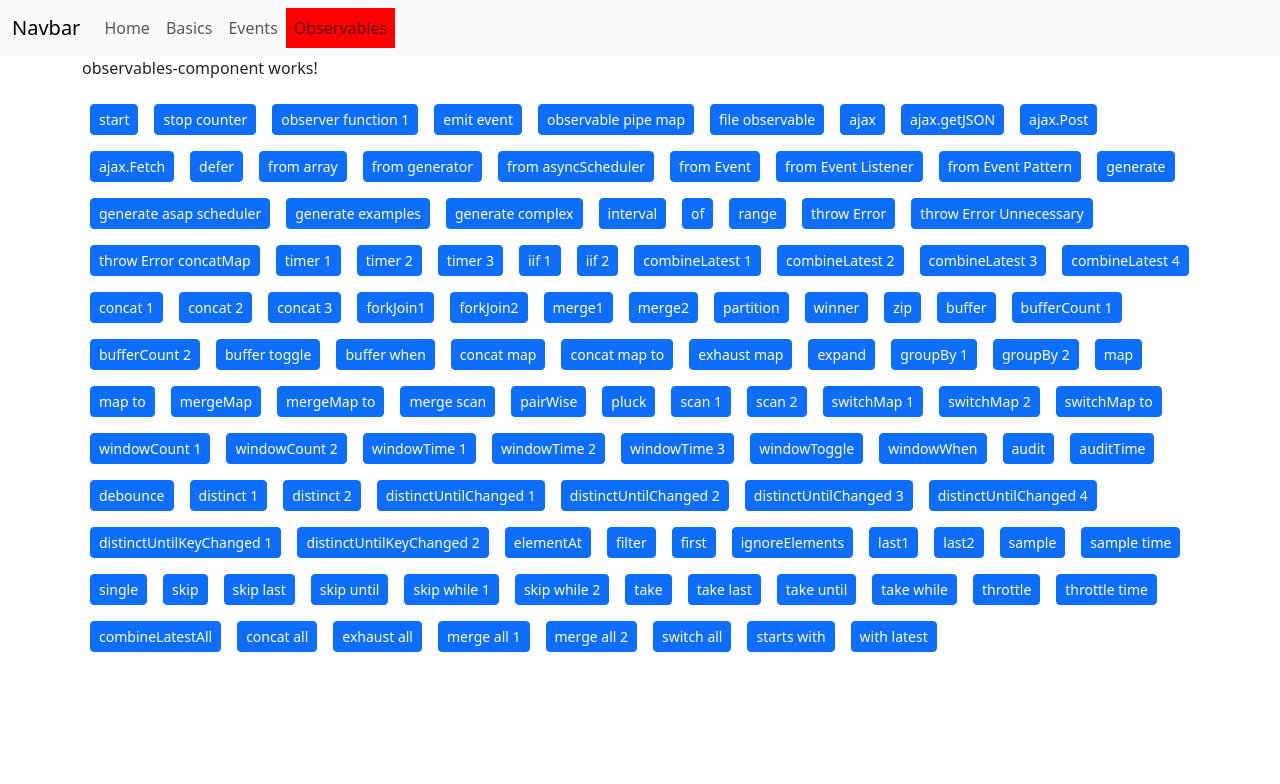
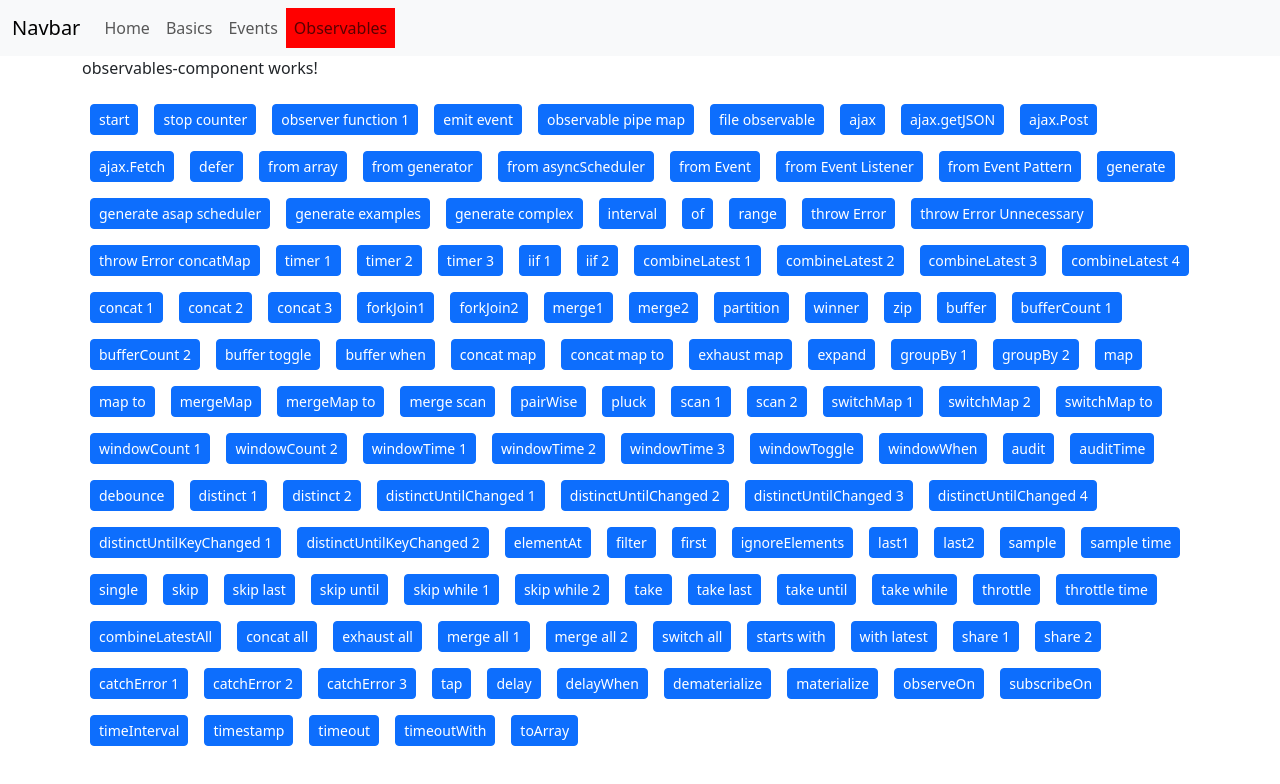
Before and after one commit to sweeptic/my-app, an Angular app: page /#/observables in a window 1280 px wide. Shown: the top 784 px of the page. Built offline with nearby package versions, Linux system fonts and the light colour scheme.

Commit message:
utility & error handling

```diff
--- a/src/app/observables-component/observables-component.component.html
+++ b/src/app/observables-component/observables-component.component.html
@@ -484,3 +484,66 @@
 <a style="margin: 8px" class="btn btn-primary btn-sm" (click)="withLatest()"
   >with latest</a
 >
+
+<a style="margin: 8px" class="btn btn-primary btn-sm" (click)="share1()"
+  >share 1</a
+>
+<a style="margin: 8px" class="btn btn-primary btn-sm" (click)="share2()"
+  >share 2</a
+>
+
+<a style="margin: 8px" class="btn btn-primary btn-sm" (click)="catchError1()"
+  >catchError 1</a
+>
+<a style="margin: 8px" class="btn btn-primary btn-sm" (click)="catchError2()"
+  >catchError 2</a
+>
+<a style="margin: 8px" class="btn btn-primary btn-sm" (click)="catchError3()"
+  >catchError 3</a
+>
+
+<a style="margin: 8px" class="btn btn-primary btn-sm" (click)="tap()">tap</a>
+
+<a style="margin: 8px" class="btn btn-primary btn-sm" (click)="delay()"
+  >delay</a
+>
+
+<a style="margin: 8px" class="btn btn-primary btn-sm" (click)="delayWhen()"
+  >delayWhen</a
+>
+
+<a style="margin: 8px" class="btn btn-primary btn-sm" (click)="dematerialize()"
+  >dematerialize</a
+>
+
+<a style="margin: 8px" class="btn btn-primary btn-sm" (click)="materialize()"
+  >materialize</a
+>
+
+<a style="margin: 8px" class="btn btn-primary btn-sm" (click)="observeOn()"
+  >observeOn</a
+>
+
+<a style="margin: 8px" class="btn btn-primary btn-sm" (click)="subscribeOn()"
+  >subscribeOn</a
+>
+
+<a style="margin: 8px" class="btn btn-primary btn-sm" (click)="timeInterval()"
+  >timeInterval</a
+>
+
+<a style="margin: 8px" class="btn btn-primary btn-sm" (click)="timestamp()"
+  >timestamp</a
+>
+
+<a style="margin: 8px" class="btn btn-primary btn-sm" (click)="timeout()"
+  >timeout</a
+>
+
+<a style="margin: 8px" class="btn btn-primary btn-sm" (click)="timeoutWith()"
+  >timeoutWith</a
+>
+
+<a style="margin: 8px" class="btn btn-primary btn-sm" (click)="toArray()"
+  >toArray</a
+>
--- a/src/app/observables-component/observables-component.component.ts
+++ b/src/app/observables-component/observables-component.component.ts
@@ -2,8 +2,11 @@ import { HttpClient } from '@angular/common/http';
 import { Component, EventEmitter } from '@angular/core';
 import {
   EMPTY,
+  ErrorNotification,
+  NextNotification,
   Observable,
   Subscription,
+  animationFrameScheduler,
   asapScheduler,
   asyncScheduler,
   audit,
@@ -22,6 +25,8 @@ import {
   debounce,
   defer,
   delay,
+  delayWhen,
+  dematerialize,
   distinct,
   distinctUntilChanged,
   distinctUntilKeyChanged,
@@ -43,11 +48,13 @@ import {
   last,
   map,
   mapTo,
+  materialize,
   merge,
   mergeAll,
   mergeMap,
   mergeMapTo,
   mergeScan,
+  observeOn,
   of,
   pairwise,
   partition,
@@ -55,9 +62,11 @@ import {
   race,
   range,
   reduce,
+  retry,
   sample,
   sampleTime,
   scan,
+  share,
   single,
   skip,
   skipLast,
@@ -75,7 +84,12 @@ import {
   throttle,
   throttleTime,
   throwError,
+  timeInterval,
+  timeout,
+  timeoutWith,
   timer,
+  timestamp,
+  toArray,
   windowCount,
   windowTime,
   windowToggle,
@@ -1510,6 +1524,294 @@ export class ObservablesComponentComponent {
     result.subscribe((x) => console.log(x));
   }
 
+  share1() {
+    const source = interval(1000).pipe(
+      tap((x) => console.log('Processing: ', x)),
+      map((x) => x * x),
+      take(6),
+      share()
+    );
+
+    source.subscribe((x) => console.log('subscription 1: ', x));
+    source.subscribe((x) => console.log('subscription 2: ', x));
+
+    // Logs:
+    // Processing: 0
+    // subscription 1: 0
+    // subscription 2: 0
+    // Processing: 1
+    // subscription 1: 1
+    // subscription 2: 1
+    // Processing: 2
+    // subscription 1: 4
+    // subscription 2: 4
+    // Processing: 3
+    // subscription 1: 9
+    // subscription 2: 9
+    // Processing: 4
+    // subscription 1: 16
+    // subscription 2: 16
+    // Processing: 5
+    // subscription 1: 25
+    // subscription 2: 25
+  }
+  share2() {
+    const source = interval(1000).pipe(
+      take(3),
+      share({
+        resetOnRefCountZero: () => timer(1000),
+      })
+    );
+
+    const subscriptionOne = source.subscribe((x) =>
+      console.log('subscription 1: ', x)
+    );
+    setTimeout(() => subscriptionOne.unsubscribe(), 1300);
+
+    setTimeout(
+      () => source.subscribe((x) => console.log('subscription 2: ', x)),
+      1700
+    );
+
+    setTimeout(
+      () => source.subscribe((x) => console.log('subscription 3: ', x)),
+      5000
+    );
+
+    // Logs:
+    // subscription 1:  0
+    // (subscription 1 unsubscribes here)
+    // (subscription 2 subscribes here ~400ms later, source was not reset)
+    // subscription 2:  1
+    // subscription 2:  2
+    // (subscription 2 unsubscribes here)
+    // (subscription 3 subscribes here ~2000ms later, source did reset before)
+    // subscription 3:  0
+    // subscription 3:  1
+    // subscription 3:  2
+  }
+
+  catchError1() {
+    of(1, 2, 3, 4, 5)
+      .pipe(
+        map((n) => {
+          if (n === 4) {
+            throw 'four!';
+          }
+          return n;
+        }),
+        catchError((err) => of('I', 'II', 'III', 'IV', 'V'))
+      )
+      .subscribe((x) => console.log(x));
+    // 1, 2, 3, I, II, III, IV, V
+  }
+  catchError2() {
+    of(1, 2, 3, 4, 5)
+      .pipe(
+        map((n) => {
+          if (n === 4) {
+            throw 'four!';
+          }
+          return n;
+        }),
+        catchError((err, caught) => caught),
+        take(30)
+      )
+      .subscribe((x) => console.log(x));
+    // 1, 2, 3, 1, 2, 3, ...
+  }
+  catchError3() {
+    of(1, 2, 3, 4, 5)
+      .pipe(
+        map((n) => {
+          if (n === 4) {
+            throw 'four!';
+          }
+          return n;
+        }),
+        catchError((err) => {
+          throw 'error in source. Details: ' + err;
+        })
+      )
+      .subscribe({
+        next: (x) => console.log(x),
+        error: (err) => console.log(err),
+      });
+    // 1, 2, 3, error in source. Details: four!
+  }
+
+  retry() {
+    const source = interval(1000);
+    const result = source.pipe(
+      mergeMap((val) => (val > 5 ? throwError(() => 'Error!') : of(val))),
+      retry(2) // retry 2 times on error
+    );
+
+    result.subscribe({
+      next: (value) => console.log(value),
+      error: (err) => console.log(`${err}: Retried 2 times then quit!`),
+    });
+
+    // Output:
+    // 0..1..2..3..4..5..
+    // 0..1..2..3..4..5..
+    // 0..1..2..3..4..5..
+    // 'Error!: Retried 2 times then quit!'
+  }
+
+  tap() {
+    const source = of(1, 2, 3, 4, 5);
+
+    source
+      .pipe(
+        tap((n) => {
+          if (n > 3) {
+            throw new TypeError(`Value ${n} is greater than 3`);
+          }
+        })
+      )
+      .subscribe({
+        next: console.log,
+        error: (err) => console.log(err.message),
+      });
+  }
+  delay() {
+    const clicks = fromEvent(document, 'click');
+    const delayedClicks = clicks.pipe(delay(1000)); // each click emitted after 1 second
+    delayedClicks.subscribe((x) => console.log(x));
+  }
+  delayWhen() {
+    const clicks = fromEvent(document, 'click');
+    const delayedClicks = clicks.pipe(
+      delayWhen(() => interval(Math.random() * 5000))
+    );
+    delayedClicks.subscribe((x) => console.log(x));
+  }
+  dematerialize() {
+    const notifA: NextNotification<string> = { kind: 'N', value: 'A' };
+    const notifB: NextNotification<string> = { kind: 'N', value: 'B' };
+    const notifE: ErrorNotification = {
+      kind: 'E',
+      error: new TypeError('x.toUpperCase is not a function'),
+    };
+
+    const materialized = of(notifA, notifB, notifE);
+
+    const upperCase = materialized.pipe(dematerialize());
+    upperCase.subscribe({
+      next: (x) => console.log(x),
+      error: (e) => console.error(e),
+    });
+
+    // Results in:
+    // A
+    // B
+    // TypeError: x.toUpperCase is not a function
+  }
+  materialize() {
+    const letters = of('a', 'b', 13, 'd');
+    const upperCase = letters.pipe(map((x: any) => x.toUpperCase()));
+    const materialized = upperCase.pipe(materialize());
+
+    materialized.subscribe((x) => console.log(x));
+
+    // Results in the following:
+    // - Notification { kind: 'N', value: 'A', error: undefined, hasValue: true }
+    // - Notification { kind: 'N', value: 'B', error: undefined, hasValue: true }
+    // - Notification { kind: 'E', value: undefined, error: TypeError { message: x.toUpperCase is not a function }, hasValue: false }
+  }
+  observeOn() {
+    const someDiv = document.createElement('div');
+    someDiv.style.cssText = 'width: 200px;background: #09c';
+    document.body.appendChild(someDiv);
+    const intervals = interval(10); // Intervals are scheduled
+    // with async scheduler by default...
+    intervals
+      .pipe(
+        observeOn(animationFrameScheduler) // ...but we will observe on animationFrame
+      ) // scheduler to ensure smooth animation.
+      .subscribe((val) => {
+        someDiv.style.height = val + 'px';
+      });
+  }
+  subscribeOn() {
+    const a = of(1, 2, 3);
+    const b = of(4, 5, 6);
+
+    merge(a, b).subscribe(console.log);
+
+    // Outputs
+    // 1
+    // 2
+    // 3
+    // 4
+    // 5
+    // 6
+  }
+  timeInterval() {
+    const seconds = interval(1000);
+
+    seconds.pipe(timeInterval()).subscribe((value) => console.log(value));
+
+    // NOTE: The values will never be this precise,
+    // intervals created with `interval` or `setInterval`
+    // are non-deterministic.
+
+    // { value: 0, interval: 1000 }
+    // { value: 1, interval: 1000 }
+    // { value: 2, interval: 1000 }
+  }
+  timestamp() {
+    const clickWithTimestamp = fromEvent(document, 'click').pipe(timestamp());
+
+    // Emits data of type { value: PointerEvent, timestamp: number }
+    clickWithTimestamp.subscribe((data) => {
+      console.log(data);
+    });
+  }
+  timeout() {
+    const slow$ = interval(900);
+    const fast$ = interval(500);
+
+    slow$
+      .pipe(
+        timeout({
+          each: 1000,
+          with: () => fast$,
+        })
+      )
+      .subscribe(console.log);
+  }
+  timeoutWith() {
+    class CustomTimeoutError extends Error {
+      constructor() {
+        super('It was too slow');
+        this.name = 'CustomTimeoutError';
+      }
+    }
+
+    const slow$ = interval(1000);
+
+    slow$
+      .pipe(
+        timeoutWith(
+          900,
+          throwError(() => new CustomTimeoutError())
+        )
+      )
+      .subscribe({
+        error: (err) => console.error(err.message),
+      });
+  }
+  toArray() {
+    const source = interval(1000);
+    const example = source.pipe(take(10), toArray());
+
+    example.subscribe((value) => console.log(value));
+
+    // output: [0, 1, 2, 3, 4, 5, 6, 7, 8, 9]
+  }
+
   // window1() {
   // const clicks = fromEvent(document, 'click');
   // const sec = interval(1000);
```
